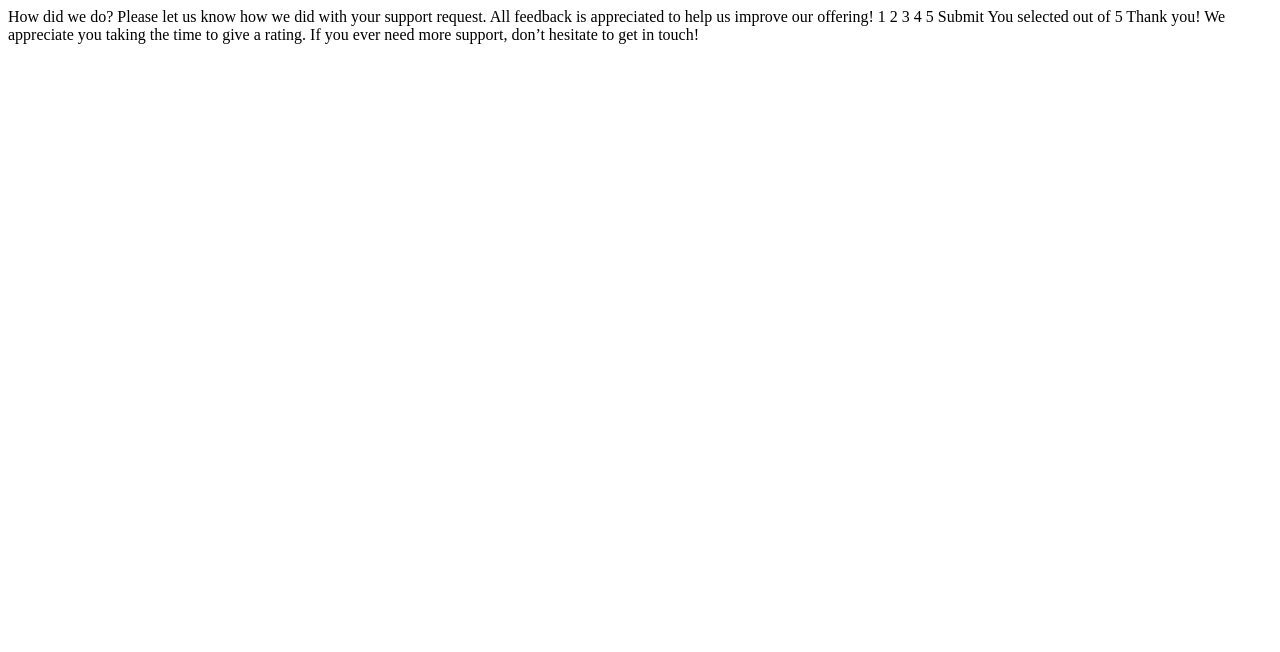
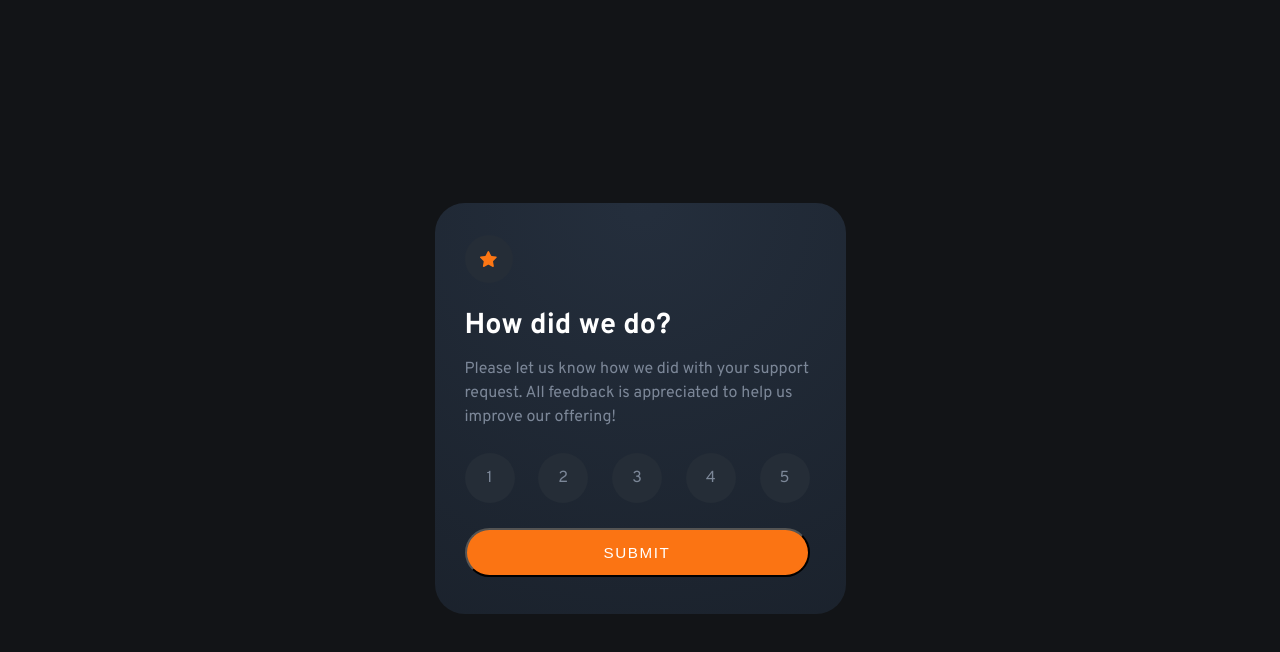
Before and after one commit to Merlin033/Challenge3-Interactive-rating-contenent, a plain HTML site: page index.html in a window 1280 px wide. Drawn offline with Linux system fonts and the light colour scheme.

Commit message:
Rating page css done

```diff
--- a/index.html
+++ b/index.html
@@ -1,5 +1,5 @@
 <!DOCTYPE html>
-<html lang="en">
+<html lang="en,fr">
   <head>
     <meta charset="UTF-8" />
     <meta name="viewport" content="width=device-width, initial-scale=1.0" />
@@ -11,24 +11,32 @@
       sizes="32x32"
       href="./images/favicon-32x32.png"
     />
-
+    <link rel="stylesheet" href="style.css" />
     <title>Merlin033 | Interactive rating component</title>
   </head>
   <body>
-    <!-- Rating state start -->
-
-    How did we do? Please let us know how we did with your support request. All
-    feedback is appreciated to help us improve our offering! 1 2 3 4 5 Submit
-
-    <!-- Rating state end -->
-
-    <!-- Thank you state start -->
-
-    You selected
-    <!-- Add rating here -->
-    out of 5 Thank you! We appreciate you taking the time to give a rating. If
-    you ever need more support, don’t hesitate to get in touch!
-
-    <!-- Thank you state end -->
+    <section class="container">
+      <div class="star"></div>
+      <div class="text">
+        <h1>How did we do?</h1>
+        <p>
+          Please let us know how we did with your support request. All feedback
+          is appreciated to help us improve our offering!
+        </p>
+      </div>
+      <div class="btn-rating">
+        <input type="radio" id="star1" name="rating" value="1" />
+        <label for="star1">1</label>
+        <input type="radio" id="star2" name="rating" value="2" />
+        <label for="star2">2</label>
+        <input type="radio" id="star3" name="rating" value="3" />
+        <label for="star3">3</label>
+        <input type="radio" id="star4" name="rating" value="4" />
+        <label for="star4">4</label>
+        <input type="radio" id="star5" name="rating" value="5" />
+        <label for="star5">5</label>
+      </div>
+      <button class="btn-submit">Submit</button>
+    </section>
   </body>
 </html>
--- a/style.css
+++ b/style.css
@@ -0,0 +1,107 @@
+@import url("https://fonts.googleapis.com/css2?family=Overpass:wght@400;700&display=swap");
+* {
+  box-sizing: border-box;
+}
+body {
+  background-color: hsl(216, 12%, 8%);
+  font-family: "Overpass", sans-serif;
+  min-height: 100vh;
+  display: flex;
+  justify-content: center;
+  align-items: center;
+}
+.container {
+  display: grid;
+  grid-template-columns: 1fr;
+  align-items: center;
+  justify-content: center;
+  border-radius: 30px;
+  width: 411px;
+  height: 411px;
+  margin: 0, auto;
+  padding: 20px 36px 24px 30px;
+  background: radial-gradient(
+    circle at top,
+    hsl(215, 25%, 19%),
+    hsl(215, 25%, 14%)
+  );
+}
+.star {
+  width: 48px;
+  height: 48px;
+  display: flex;
+  align-items: center;
+  justify-content: center;
+  border-radius: 50%;
+  background-color: hsl(213, 19%, 18%);
+  background-image: url("./images/icon-star.svg");
+  background-repeat: no-repeat;
+  background-position: center;
+}
+.text {
+  display: flex;
+  flex-direction: column;
+  align-items: flex-start;
+}
+h1 {
+  color: white;
+  font-size: 1.8rem;
+  margin: 0;
+}
+p {
+  color: hsl(216, 12%, 54%);
+  margin: 0;
+  padding-top: 13px;
+  line-height: 1.5rem;
+}
+
+/* **********Start: Rating Bu ttons ********** */
+.btn-rating {
+  display: flex;
+  justify-content: space-between;
+}
+input[type="radio"] {
+  display: none;
+}
+label {
+  width: 50px;
+  height: 50px;
+  border-radius: 50%;
+  background-color: hsl(213, 19%, 18%);
+  display: flex;
+  justify-content: center;
+  align-items: center;
+  cursor: pointer;
+  color: hsl(216, 12%, 54%);
+  text-shadow: 20px;
+  transition: 0.3s ease;
+}
+input[type="radio"]:checked + label {
+  background-color: hsl(216, 12%, 54%);
+  color: white;
+  transition: 0.3s ease;
+}
+input[type="radio"]:hover + label {
+  background-color: hsl(25, 97%, 53%);
+  color: white;
+  transition: 0.6ms ease;
+}
+/* ********** End: Rating Buttons ********** */
+.btn-submit {
+  background-color: hsl(25, 97%, 53%);
+  color: hsl(0, 0%, 100%);
+  font-size: 0.95rem;
+  font-weight: 400;
+  text-shadow: hsl(216, 12%, 8%);
+  letter-spacing: 0.1rem;
+  text-transform: uppercase;
+  border-radius: 50px;
+  cursor: pointer;
+  height: 49px;
+  transition: 0.3s ease;
+}
+.btn-submit:hover {
+  background-color: white;
+  color: hsl(25, 97%, 53%);
+  transition: 0.3s ease;
+}
```
Also changed, not shown: script.js (+8 -0 lines).
